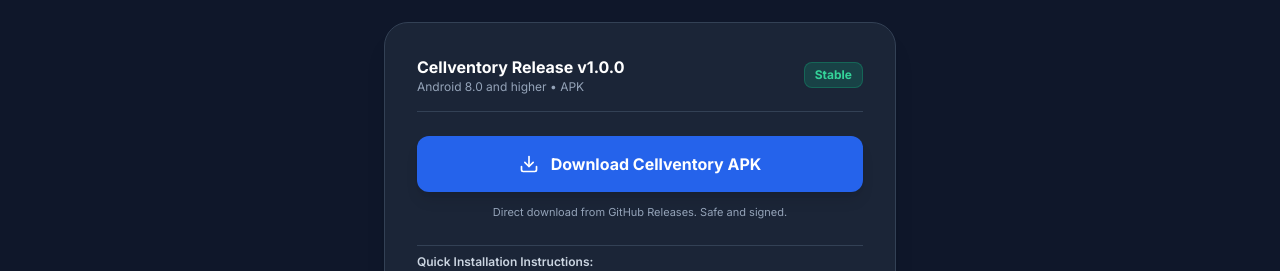
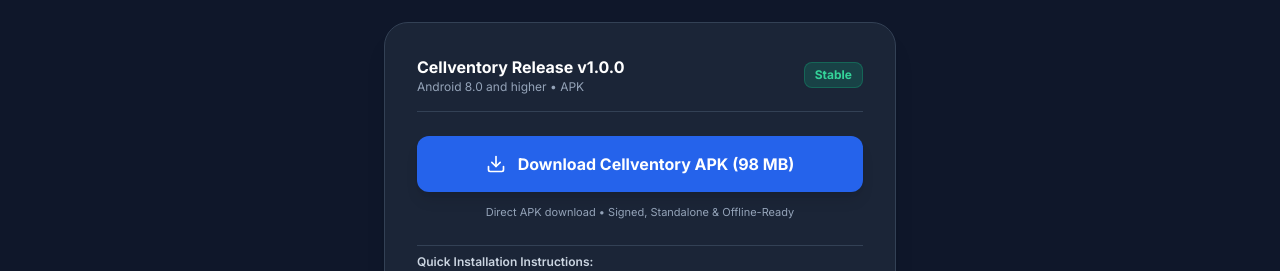
Before and after one commit to teqperts/teqperts-web, a plain HTML site: page cellventory/index.html in a window 1280 px wide. Shown: the part 2620-2891 px from the top of the page. Drawn offline with nearby package versions, Linux system fonts and the light colour scheme.

Commit message:
Enable direct Cellventory APK download link on landing page

```diff
--- a/cellventory/index.html
+++ b/cellventory/index.html
@@ -333,11 +333,11 @@
 
           <!-- Download Action -->
           <div class="space-y-3">
-            <a href="https://github.com/prashantchaudhary/cellventory/releases/latest" target="_blank" rel="noopener noreferrer" class="w-full inline-flex items-center justify-center gap-3 px-6 py-4 bg-brand-600 hover:bg-brand-500 text-white font-bold rounded-xl transition shadow-lg text-base">
+            <a href="https://expo.dev/artifacts/eas/jCI9w4I8fr0D4EuydwTBcOipEh9OJgm-xcIcgrdVaag.apk" download="Cellventory-v1.0.0.apk" class="w-full inline-flex items-center justify-center gap-3 px-6 py-4 bg-brand-600 hover:bg-brand-500 text-white font-bold rounded-xl transition shadow-lg text-base">
               <i data-lucide="download" class="w-5 h-5"></i>
-              Download Cellventory APK
+              Download Cellventory APK (98 MB)
             </a>
-            <div class="text-[11px] text-slate-400">Direct download from GitHub Releases. Safe and signed.</div>
+            <div class="text-[11px] text-slate-400">Direct APK download • Signed, Standalone & Offline-Ready</div>
           </div>
 
           <!-- Installation Help -->
```
